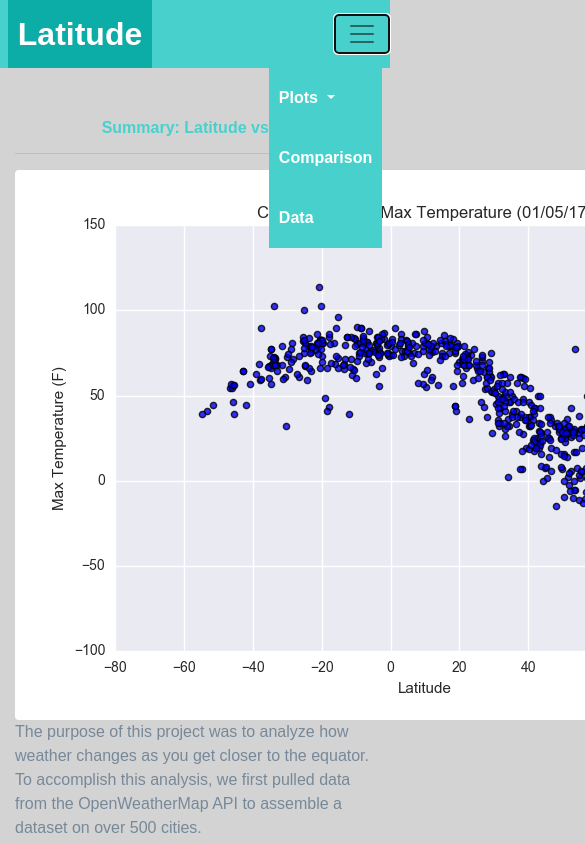
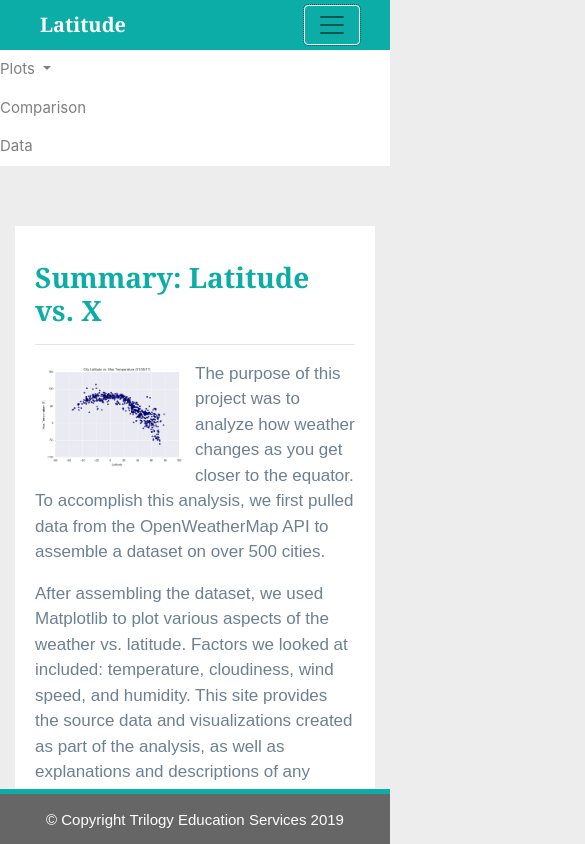
Before and after one commit to saramclean17/UCI_Homework_McLean, a plain HTML site: page Web-Design-Challenge/index.html in a window 390 px wide. Both pictures are taken after a click on the button "Toggle navigation". Shown: the top 844 px of the page, 585 px wide, since content can reach past the window. Drawn offline with nearby package versions, Linux system fonts and the light colour scheme; files whose address does not match are found by name.

Commit message:
style CSS round 2

```diff
--- a/Web-Design-Challenge/style.css
+++ b/Web-Design-Challenge/style.css
@@ -1,136 +1,126 @@
+/* Body */
 body{
-    background:#D3D3D3;
-    font-family: sans-serif;
-    font-size:1em;
+  background-color: #EDEDED;
 }
-.page-text{
-    background:#FFFFFF;
-    padding-top:30px;
-    padding-bottom:10px;
-    padding-left:20px;
-    padding-right:20px;
+/* Navbar */
+.navbar{
+  max-height: 57px;
 }
-hr{
-    color:#778899;
+.navigation .navbar-brand{
+  color: white;
+  margin-left: 30px;
+  padding: inherit;
+  font-weight: bold;
+  background-color: #0BADA6;
+  font-family: Georgia, 'Times New Roman', Times, serif;
+}
+.navbar{
+  background-color: white;
+  font-size: 15px;
+}
+.active, .dropdown-menu .dropdown-item:active a:hover{
+  background-color:#E7E7E7!important;
+}
+.dropdown-item{
+  color: #6D8092 !important;
+}
+.dropdown .dropdown-menu .dropdown-item:active, .dropdown .dropdown-menu .dropdown-item:hover{
+  background-color:#E7E7E7 !important;
+}
+a{
+  color: #6D8092;
+  font-size: 15px;
+}
+.nav-link:hover{
+  background-color:#E7E7E7 !important;
  }
 
-/* NAVBAR formats----------------------------------------- */
-.navbar{
-    background:#FFFFFF;
-    width:100%;
-    padding:0;
+.navbar-brand:hover{
+color: rgb(175, 175, 175) !important;
 }
-.navbar-light .navbar-brand{
-    /* surrounding */
-    margin-left:2%;
-    padding:10px;
-    min-height:50px;
-    background:#48D1CC;
-    /* font */
-    font-size:32px;
-    font-weight:bold;
-    color:#FFFFFF;
-    text-decoration:none;
+/* Images */
+img{
+  width:100% !important;
+  height:100% !important;
 }
-.navbar-nav{
-    position:absolute;
-    right:2%;
-    z-index:10;
+.active, .panel:hover{
+  border-color:#0BADA6;
+  border-style: solid;
+
 }
-.nav-item{
-    padding:10px;
-    background:#FFFFFF;
-    color:#778899;
-    font-weight:bold;
-}
-.dropdown-menu{
-    border:none;
-}
-.dropdown-item{
-    background:#FFFFFF;
-    color:#778899;
+.vizualization{
+  width:50% !important;
+  height:50% !important;
 }
 
+/* Title Class  */
+.title{
+  color: #0BADA6;
+  font-family: Georgia, 'Times New Roman', Times, serif;
+  font-weight: bolder;
+  padding-top: 25px;
+}
+/* Paragraph Element */
+p{
+color: #6D8092;
+font-family: Arial, Helvetica, sans-serif;
+font-size: 17px;
+}
+/* Box Class */
+.box {
+  margin-top: 60px;
+  margin-bottom: 62px;
+  padding: 10px 20px 15px;
+  color:black;
+  background-color: white;
 
-/* BODY TEXT INFO formats----------------------------------------- */
-.row{
-    padding-top:50px;
 }
-h1{
-    color:#48D1CC;
-    font-weight:bold;
-    font-size:28px;
+/* Table */
+.table{
+  font-size: 15px;
+  border-top-color: white !important;
 }
-.main-img{
-    width:60%;
-    margin: 0px 10px 0px 0px;
-    float:left;
+/* Footer */
+footer{
+background-color: #666666;
+border-top-style: solid;
+border-top-width: 5px;
+border-top-color: #0BADA6;
+color: white;
+min-height: 55px;
+font-family: Arial, Helvetica, sans-serif;
+font-size: 15px;
+text-align: center;
+position: fixed;
+left: 0;
+bottom: 0;
+width: 100%;
+padding-top: 15px;
 }
-.section-img{
-    width:75%;
-    display:block;
-    margin-left:auto;
-    margin-right:auto;
+/* Media Queries */
+@media(max-width: 992px){
+.navbar-expand-lg{
+background-color: #0BADA6 !important;
 }
-p{
-    line-height:1.5;
-    color:#778899;
-    margin-top:20px;
-    margin-bottom:20px;
+.navbar{
+  max-height: none;
+  padding: inherit;
+}
+.navbar div{
+  margin: inherit;
+  background-color: white;
+}
+.navbar-brand{
+  padding: 10px !important;
 }
 
-/* Visualization formatting----------------------------------------- */
-h2{
-    color:#48D1CC;
-    font-weight:bold;
-    font-size:24px;
+button{
+  margin-right: 30px;
 }
-h3{
-    color:#48D1CC;
-    font-weight:bold;
-    font-size:16px;
-    text-align:center;
-}
-.image{
-    padding:20px;
-}
-/* resource https://www.codegrepper.com/code-examples/html/how+to+sort+image+in+html+into+a+2x2+grid */
-.visual-container {
-    display: flex;
-    flex-wrap: wrap;
-}
-.visual-container .image {
-    width: 50%;
-}
-.visual-container img {
-    width: calc(100% - (20px * 2));
-    margin-left: 20px;
-    margin-right:20px;
-}
+button:focus {
 
-/* TABLE formats----------------------------------------- */
-table{
-    height:600px;
-}
+  outline: 1px dotted;
+  outline: 5px auto -webkit-focusring-color;
 
-/* MEDIA formats----------------------------------------- */
-@media only screen and (max-width:768px){
-    .navbar, .nav-item{
-        background:#48D1CC;
-        color:#FFFFFF;
-        width:100%;
-    }
-    .navbar-light .navbar-nav .nav-link{
-        background:#48D1CC;
-        color:#FFFFFF;
-    }
-    .dropdown-menu{
-        background:#48D1CC;
-        border:none;
-        width:100%;
-    }
-    .dropdown-item{
-        background:#48D1CC;
-        color:#FFFFFF;
   }
 }
```
Lines whose indentation alone changed are shown as unchanged.
